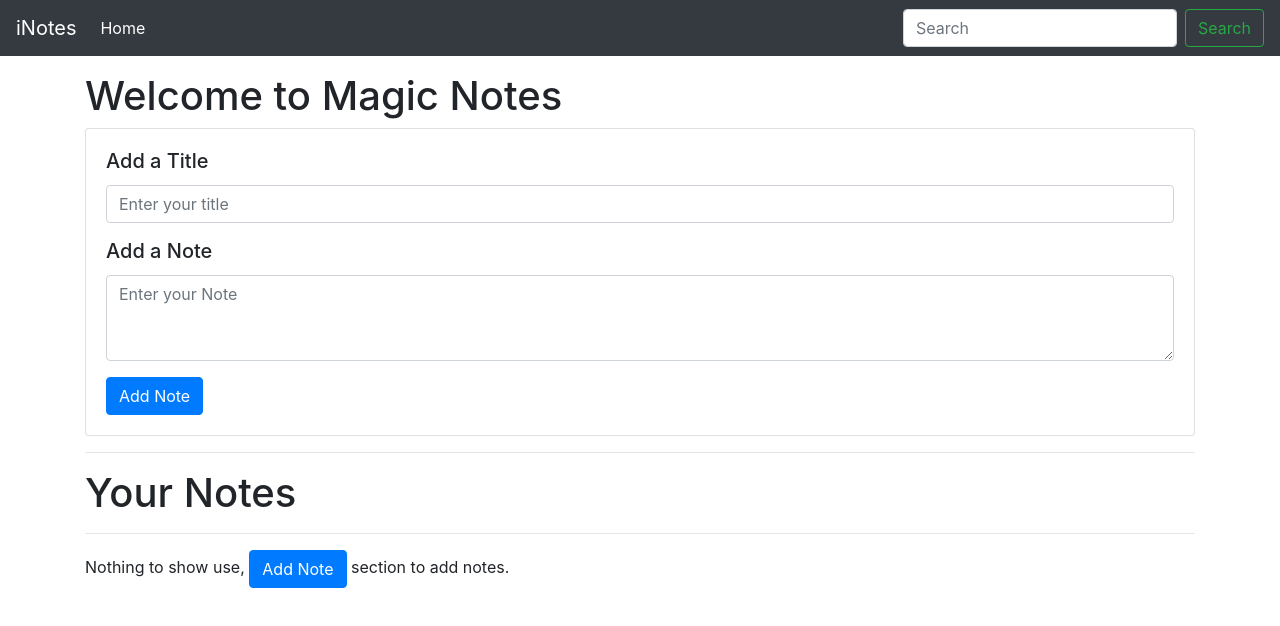
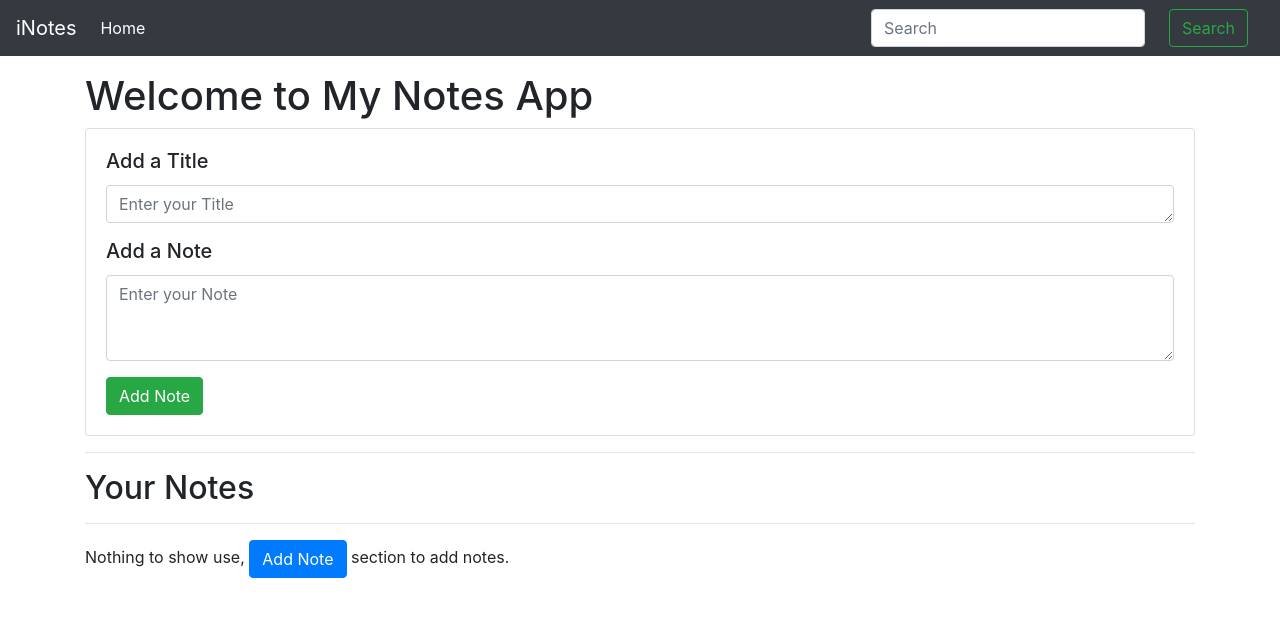
Before and after one commit to Aviral3888/Notes-App, a plain HTML site: page index.html in a window 1280 px wide. Drawn offline with nearby package versions, Linux system fonts and the light colour scheme.

Commit message:
Update index.html

```diff
--- a/index.html
+++ b/index.html
@@ -1,26 +1,20 @@
 <!DOCTYPE html>
 <html lang="en">
-
 <head>
     <meta charset="UTF-8">
     <meta name="viewport" content="width=device-width, initial-scale=1.0">
     <meta http-equiv="X-UA-Compatible" content="ie=edge">
-    <title>Notes taking App</title>
+    <title>Notes App</title>
     <!-- Bootstrap CSS link   -->
     <link rel="stylesheet" href="https://stackpath.bootstrapcdn.com/bootstrap/4.5.2/css/bootstrap.min.css" integrity="sha384-JcKb8q3iqJ61gNV9KGb8thSsNjpSL0n8PARn9HuZOnIxN0hoP+VmmDGMN5t9UJ0Z" crossorigin="anonymous">
-    <style>
-
-    </style>
 </head>
-
 <body>
-    <!-- Bootstrap Nav bar starts here -->
+    <!-- Navbar -->
     <nav class="navbar navbar-expand-lg navbar-dark bg-dark">
-        <a class="navbar-brand" href="#">iNotes</a>
+        <a class="navbar-brand " href="#">iNotes</a>
         <button class="navbar-toggler" type="button" data-toggle="collapse" data-target="#navbarSupportedContent" aria-controls="navbarSupportedContent" aria-expanded="false" aria-label="Toggle navigation">
           <span class="navbar-toggler-icon"></span>
         </button>
-
         <div class="collapse navbar-collapse" id="navbarSupportedContent">
             <ul class="navbar-nav mr-auto">
                 <li class="nav-item active">
@@ -29,40 +23,32 @@
             </ul>
             <form class="form-inline my-2 my-lg-0">
                 <input id="searchTxt" class="form-control mr-sm-2" type="search" placeholder="Search" aria-label="Search">
-                <button class="btn btn-outline-success my-2 my-sm-0" type="submit">Search</button>
+                <button class="btn btn-outline-success my-2 my-sm-0 mx-3" type="submit">Search</button>
             </form>
         </div>
     </nav>
-    <!-- Bootstrap Nav bar ends here -->
+    <!-- Main Body -->
     <div class="container my-3">
-        <h1>Welcome to Magic Notes</h1>
+        <h1>Welcome to My Notes App</h1>
+        <!-- Card -->
         <div class="card">
-            <!-- <img src="..." class="card-img-top" alt="..."> -->
             <div class="card-body">
                 <h5 class="card-title">Add a Title</h5>
                 <div class="form-group">
-                    <input type="text" class="form-control" id="addTitle" rows="3" placeholder="Enter your title">
+                    <textarea class="form-control" id="addTitle" rows="1" placeholder="Enter your Title"></textarea>
                 </div>
                 <h5 class="card-title">Add a Note</h5>
                 <div class="form-group">
-                    <textarea class="form-control" id="addTxt" rows="3" placeholder="Enter your Note"></textarea>
+                    <textarea class="form-control" rows="3" placeholder="Enter your Note" id="addTxt"></textarea>
                 </div>
-                <button class="btn btn-primary" id="addBtn">Add Note</button>
+                <button class="btn btn-success" id="addBtn">Add Note</button>
             </div>
         </div>
         <hr>
-        <h1>Your Notes</h1>
+        <!-- Display Note -->
+        <h2>Your Notes</h2>
         <hr>
         <div id="notes" class="row container-fluid">
-            <!-- CARD -->
-            <!-- <div class="noteCard my-2 mx-2 card" style="width: 18rem;">
-                <div class="card-body">
-                    <h5 class="card-title">Note</h5>
-                    <h5 class="card-title title-text">...</h5>
-                    <p class="card-text">...</p>
-                    <a href="#" class="btn btn-primary">Delete Note</a>
-                </div>
-            </div> -->
         </div>
     </div>
     <!-- Bootstrap Script link -->
@@ -72,8 +58,6 @@
     <script src="https://cdn.jsdelivr.net/npm/popper.js@1.16.1/dist/umd/popper.min.js" integrity="sha384-9/reFTGAW83EW2RDu2S0VKaIzap3H66lZH81PoYlFhbGU+6BZp6G7niu735Sk7lN" crossorigin="anonymous"></script>
     <!-- Link 3 : Plugins -->
     <script src="https://stackpath.bootstrapcdn.com/bootstrap/4.5.2/js/bootstrap.min.js" integrity="sha384-B4gt1jrGC7Jh4AgTPSdUtOBvfO8shuf57BaghqFfPlYxofvL8/KUEfYiJOMMV+rV" crossorigin="anonymous"></script>
-
     <script src="app.js"></script>
 </body>
-
 </html>
```
